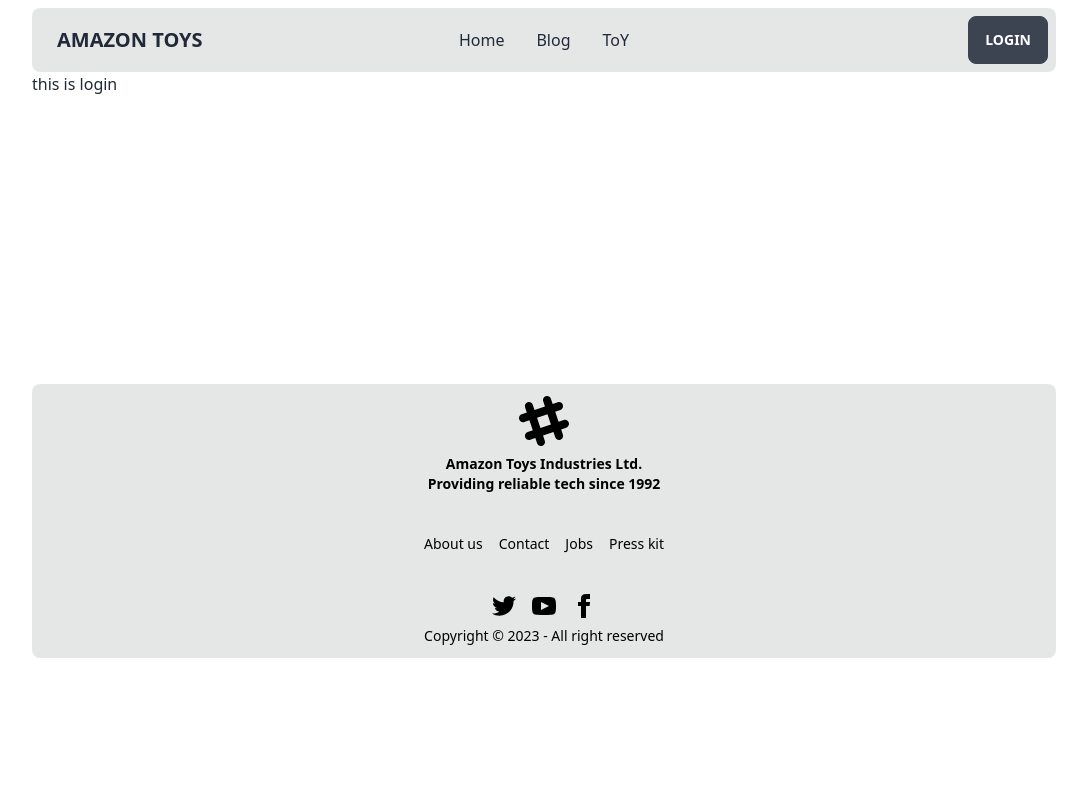
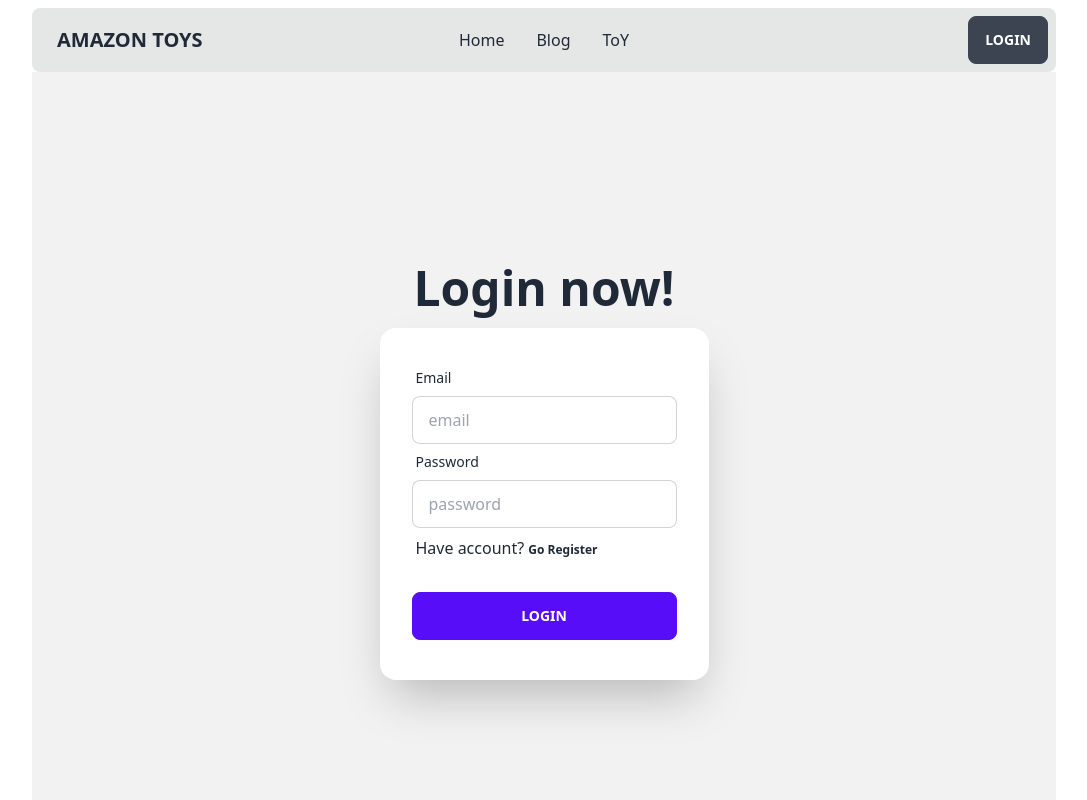
Before and after one commit to ekram2d/toy-market-client, a React (Vite) app: page /login in a window 1280 px wide. Shown: the top 800 px of the page, without its empty margins (96-1183 px from the left). Built offline with nearby package versions, Linux system fonts and the light colour scheme.

Commit message:
login form created

```diff
--- a/src/Components/Header/Header.jsx
+++ b/src/Components/Header/Header.jsx
@@ -28,7 +28,7 @@
                         </ul>
                   </div>
                   <div className="navbar-end">
-                        <a className="btn">Login</a>
+                        <Link to='/login' className="btn">Login</Link>
                   </div>
             </div >
       );
--- /dev/null
+++ b/src/Components/Login/Login.jsx
@@ -0,0 +1,64 @@
+import React, { useState } from 'react';
+import { Link } from 'react-router-dom';
+
+const Login = () => {
+      const [error, setError] = useState(null);
+      const handleLogin=(event)=>{
+            event.preventDefault();
+            setError("");
+            const form = event.target;
+            // console.log(form)
+            const email = form.email.value;
+            const password = form.password.value;
+
+            if (password.length < 6) {
+                  setError('password must be at least 6 character')
+                  return;
+            }
+            console.log(email,password)
+
+
+      }
+      return (
+            <div className="hero min-h-screen bg-base-200">
+                  <div className="hero-content flex-col lg:flex">
+                        <div className="text-center ">
+                              <h1 className="text-5xl font-bold">Login now!</h1>
+
+                        </div>
+                        <div className="card flex-shrink-0 w-full max-w-sm shadow-2xl bg-base-100">
+                              <div className="card-body">
+                                    <form onSubmit={handleLogin}>
+
+
+                                          <div className="form-control">
+                                                <label className="label">
+                                                      <span className="label-text">Email</span>
+                                                </label>
+                                                <input type="email" name="email" placeholder="email" className="input input-bordered" required />
+                                          </div>
+                                          <div className="form-control">
+                                                <label className="label">
+                                                      <span className="label-text">Password</span>
+                                                </label>
+                                                <input type="password" name="password" placeholder="password" className="input input-bordered" required/>
+                                                <label className="label">
+                                                      <p>Have account? <Link to="/register" className="label-text-alt link link-hover font-bold">Go Register</Link></p>
+                                                </label>
+                                          </div>
+                                          <div className="form-control mt-6">
+                                                <input type="submit" value="Login" className="btn btn-primary" />
+
+                                          </div>
+                                    </form>
+                                    <div>
+                                          <p className='text-red-700'>{error}</p>
+                                    </div>
+                              </div>
+                        </div>
+                  </div>
+            </div>
+      );
+};
+
+export default Login;
--- a/src/Components/ShopByCatagory/ShopByCatagory.jsx
+++ b/src/Components/ShopByCatagory/ShopByCatagory.jsx
@@ -1,4 +1,5 @@
 import React from 'react';
+import { Link } from 'react-router-dom';
 
 const ShopByCatagory = ({ds}) => {
 
@@ -11,7 +12,8 @@
               <p>Price: ${price}</p>
               <p>Ratting: {rating}</p>
               <div className="card-actions justify-end">
-                <button className="btn btn-primary">Buy Now</button>
+             <Link to={`/details/${number}`}> <button className="btn btn-sm">Veiw Details</button></Link>
+
               </div>
             </div>
           </div>
--- a/src/main.jsx
+++ b/src/main.jsx
@@ -9,6 +9,7 @@
 import App from './App';
 import Home from './Components/Home/Home';
 import Erropage from './Components/ErrorPage/Erropage';
+import Login from './Components/Login/Login';
 
 
 const router = createBrowserRouter([
@@ -31,7 +32,7 @@
 
   {
     path:'/login',
-    element:<p>this is login</p>
+    element:<Login></Login>
 
   },
   {
```
